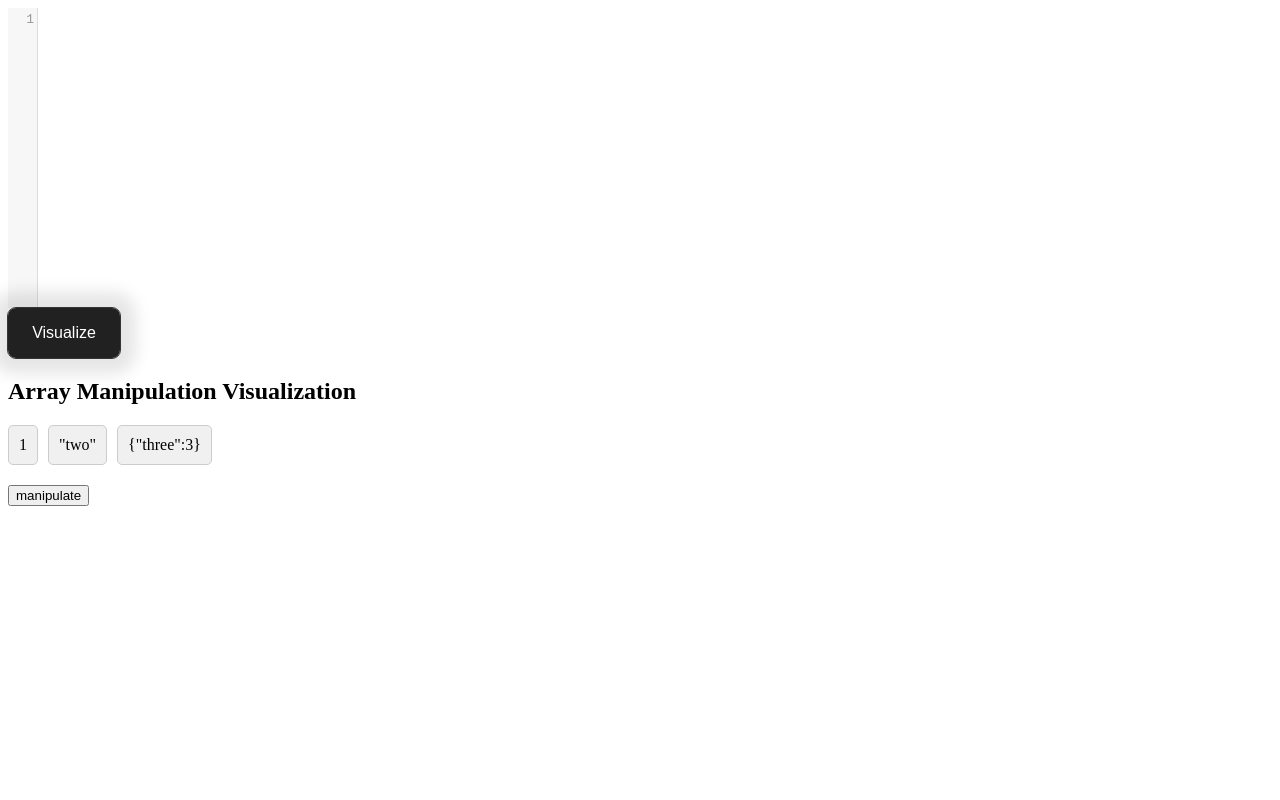
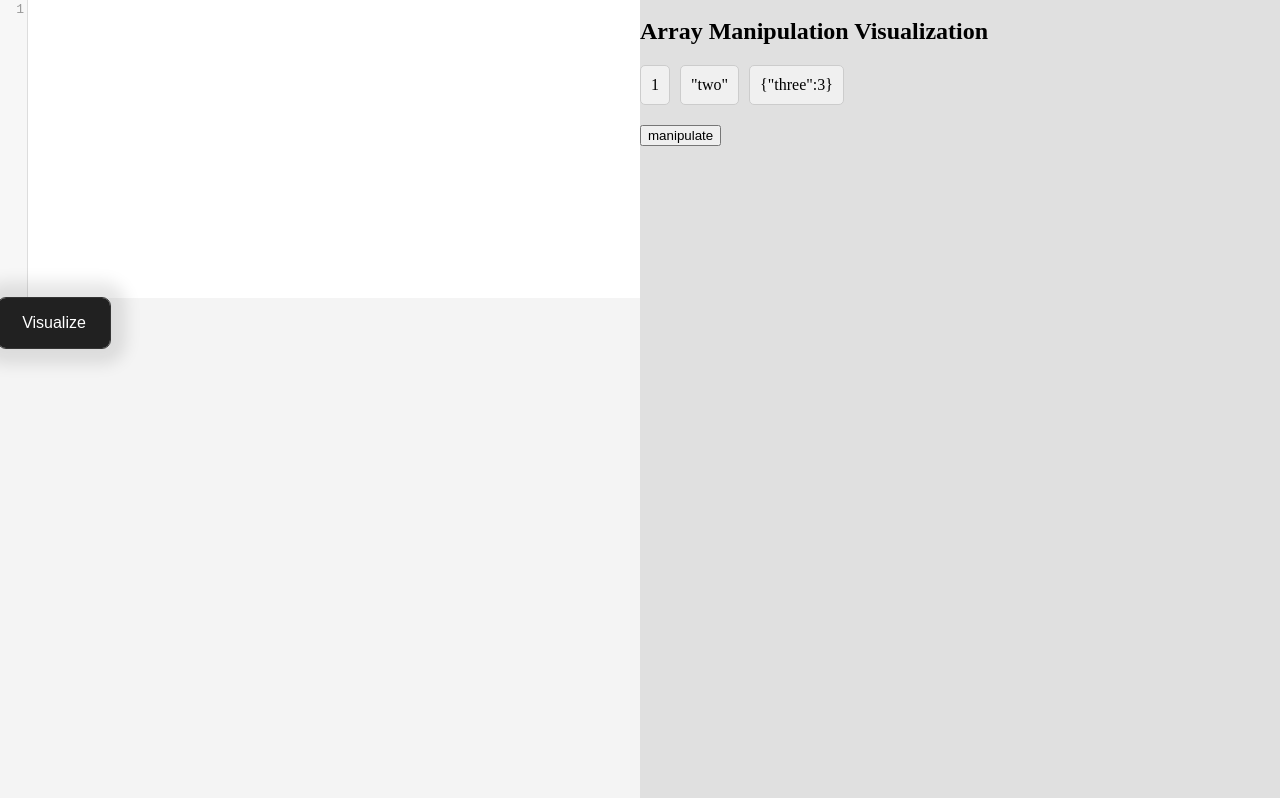
Before and after one commit to joshuazhou744/imaginarray, a React (Vite) app in the folder frontend/app/: page / in a window 1280 px wide. Built offline with nearby package versions, Linux system fonts and the light colour scheme.

Commit message:
Split screen working

```diff
--- a/frontend/app/src/App.tsx
+++ b/frontend/app/src/App.tsx
@@ -3,6 +3,7 @@ import { FC } from 'react';
 import ArrayVisualizer from "./components/ArrayVisualizer"
 import { Manipulation } from "./utils/manipulateTypes";
 import CodeWindow from './components/CodeWindow';
+import './styles/App.css';
 
 const App: FC = () => {
 
@@ -16,16 +17,14 @@ const App: FC = () => {
   ];
 
   return (
-    <div className="split-screen">
+    <div className="split-screen-container">
       <div className='left'>
-          <CodeWindow></CodeWindow>
+          <CodeWindow/>
       </div>
       <div className='right'>
         <h2>Array Manipulation Visualization</h2>
         <ArrayVisualizer initialArray={initialArray} manipulations={manipulations}/>
       </div>
-
-
     </div>
   )
 }
--- a/frontend/app/src/styles/App.css
+++ b/frontend/app/src/styles/App.css
@@ -1,11 +1,8 @@
-.split-screen {
+.split-screen-container {
   display: grid;
-  grid-template-columns: 50% 50%; /* Create two equal columns */
+  grid-template-columns: 50% 50%;
   height: 100vh;
-}
-
-.left, .right {
-  padding: 20px;
+  margin: -10px;
 }
 
 .left {
```
